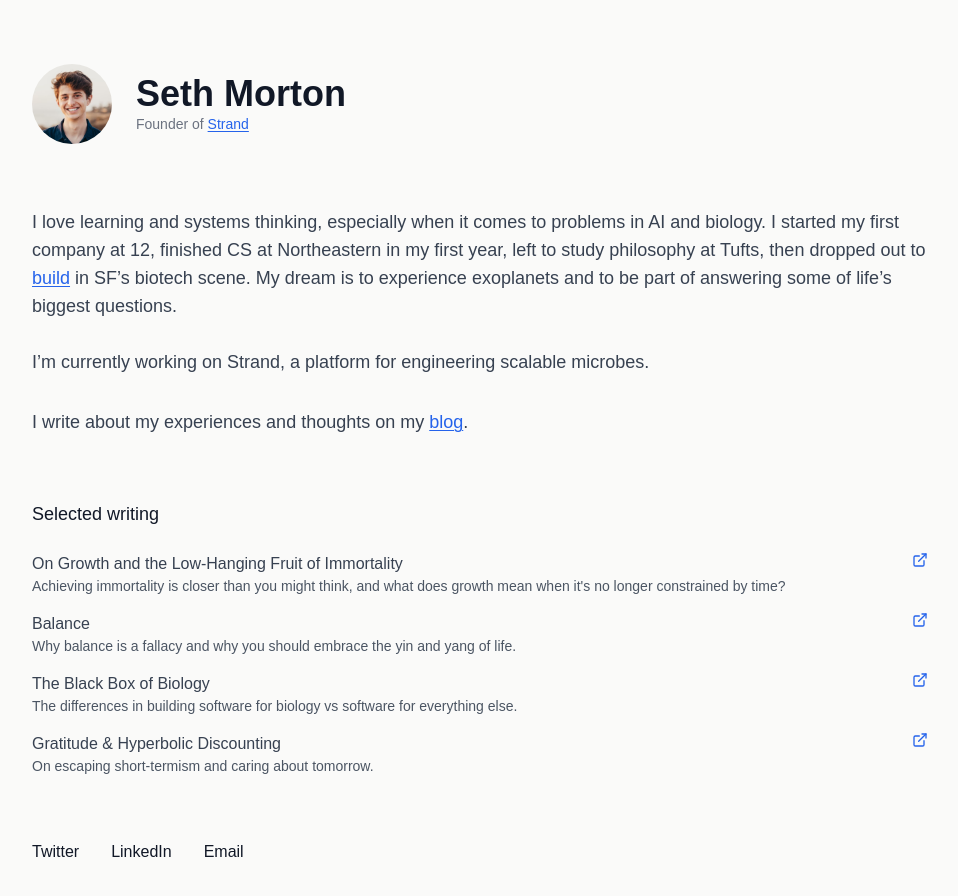
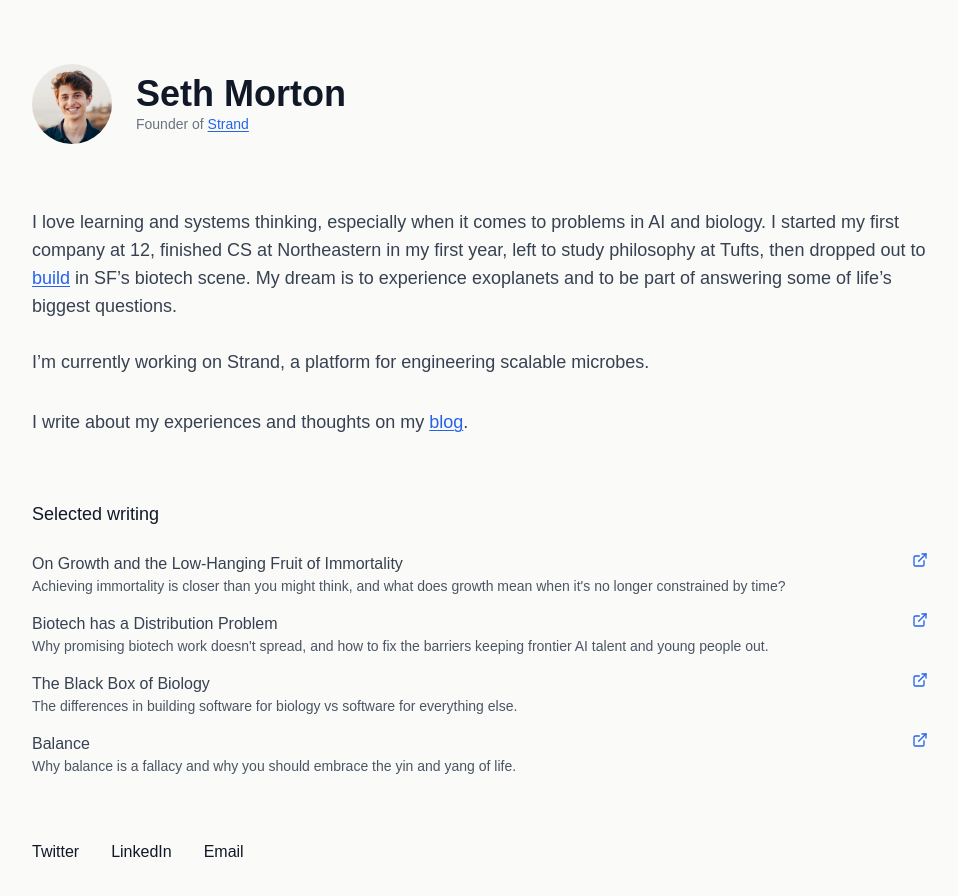
Before and after one commit to sethmorton/personal_website, a SvelteKit app: page / in a window 1280 px wide. Shown: the top 896 px of the page, without its empty margins (160-1118 px from the left). Built offline with nearby package versions, Linux system fonts and the light colour scheme; no server answers.

Commit message:
Update landing page: replace Gratitude post with Biotech Distribution post

```diff
--- a/src/lib/blog/components/BlogPost.svelte
+++ b/src/lib/blog/components/BlogPost.svelte
@@ -103,7 +103,7 @@
 	<div class="flex justify-start p-8">
 		<button class="text-blue-600 hover:text-blue-800" onclick={() => onClose()}>Back</button>
 	</div>
-	<article class="prose prose-lg mx-auto max-w-3xl px-4 py-8 text-black">
+	<article class="prose prose-lg mx-auto max-w-5xl px-4 py-8 text-black">
 		<header class="mb-8">
 			<time class="text-sm text-gray-500">
 				{publishDate}
--- a/src/routes/+page.svelte
+++ b/src/routes/+page.svelte
@@ -75,13 +75,13 @@ I’m currently working on Strand, a platform for engineering scalable microbes.
 				</div>
 				<div class="flex justify-between items-start gap-4 animate-fade-in-up animation-delay-600">
 					<div class="flex-1 min-w-0">
-						<div class="font-medium">Balance</div>
+						<div class="font-medium">Biotech has a Distribution Problem</div>
 						<div class="text-sm text-gray-600">
-							Why balance is a fallacy and why you should embrace the yin and yang of life.
+							Why promising biotech work doesn't spread, and how to fix the barriers keeping frontier AI talent and young people out.
 						</div>
 					</div>
 					<a
-						href="/blog/balance"
+						href="/blog/biotech_has_a_distribution_problem"
 						target="_blank"
 						rel="noopener noreferrer"
 						class="text-blue-600 hover:text-blue-800 transition-colors duration-200 flex-shrink-0"
@@ -107,13 +107,13 @@ I’m currently working on Strand, a platform for engineering scalable microbes.
 				</div>
 				<div class="flex justify-between items-start gap-4 animate-fade-in-up animation-delay-800">
 					<div class="flex-1 min-w-0">
-						<div class="font-medium">Gratitude &amp; Hyperbolic Discounting</div>
+						<div class="font-medium">Balance</div>
 						<div class="text-sm text-gray-600">
-							On escaping short-termism and caring about tomorrow.
+							Why balance is a fallacy and why you should embrace the yin and yang of life.
 						</div>
 					</div>
 					<a
-						href="/blog/gratitude_&_hyperbolic_discounting"
+						href="/blog/balance"
 						target="_blank"
 						rel="noopener noreferrer"
 						class="text-blue-600 hover:text-blue-800 transition-colors duration-200 flex-shrink-0"
```
